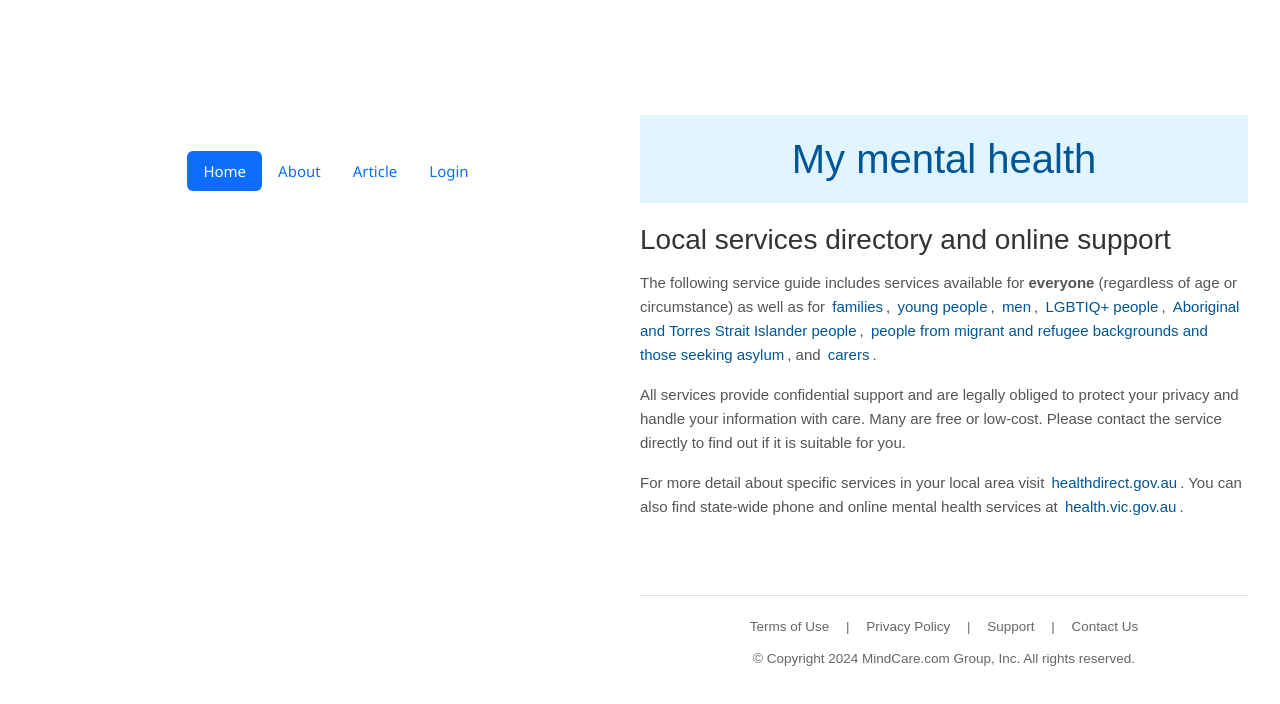
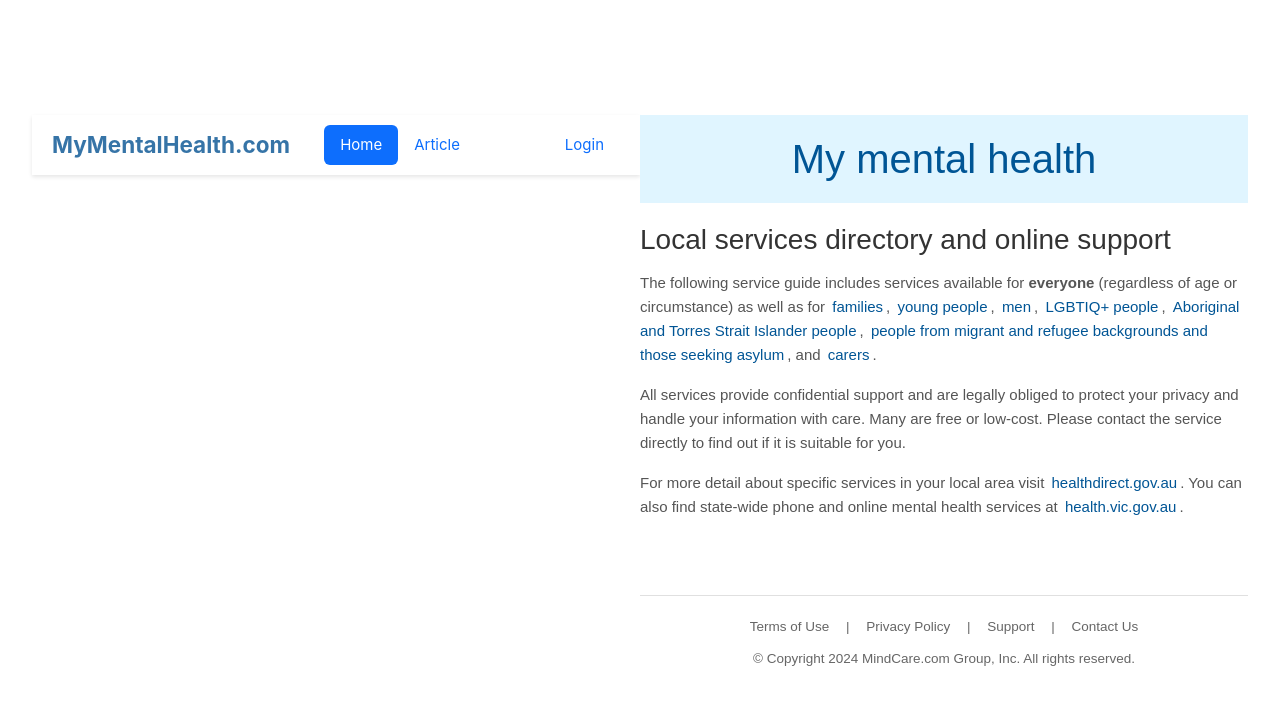
Before and after one commit to Jay01212/Assignment, a Vue app: page / in a window 1280 px wide. Shown: the top 704 px of the page. Built offline with nearby package versions, Linux system fonts and the light colour scheme; the HTML template or start-up script is replaced by a standard one.

Commit message:
Navigation-done

```diff
--- a/src/App.vue
+++ b/src/App.vue
@@ -1,11 +1,11 @@
 <script setup>
-import BHeader from './components/Navigation.vue'
+import Navigation from './components/Navigation.vue'
 import LibraryRegistrationForm from './views/HomeView.vue'
 </script>
 
 <template>
   <header>
-    <BHeader />
+    <Navigation />
   </header>
 
   <main>
--- a/src/components/Navigation.vue
+++ b/src/components/Navigation.vue
@@ -1,27 +1,38 @@
-<script setup>
+<script>
 import { useAuthentication } from '../router/authentication'
 
-const { isAuthentication, logout } = useAuthentication()
+export default {
+  name: 'Navigation',
+  setup() {
+    const { isAuthentication, logout } = useAuthentication()
+    return {
+      isAuthentication,
+      logout
+    }
+  }
+}
 </script>
 
 <template>
-  <div class="container">
-    <header class="d-flex justify-content-center py-3">
+  <nav class="navigation">
+    <!-- Logo -->
+    <div class="logo">MyMentalHealth.com</div>
+
+    <!-- Nav-Center -->
+    <div class="nav-center">
       <ul class="nav nav-pills">
         <li class="nav-item">
-          <router-link to="/" class="nav-link" active-class="active" aria-current="page"
-            >Home</router-link
-          >
+          <router-link to="/" class="nav-link" active-class="active" aria-current="page">Home</router-link>
         </li>
-
-        <li class="nav-item">
-          <router-link to="/about" class="nav-link" active-class="active">About</router-link>
-        </li>
-
         <li class="nav-item">
           <router-link to="/article" class="nav-link" active-class="active">Article</router-link>
         </li>
+      </ul>
+    </div>
 
+    <!-- Right Login/Logout -->
+    <div class="nav-right">
+      <ul class="nav nav-pills">
         <li v-if="!isAuthentication" class="nav-item">
           <router-link to="/login" class="nav-link" active-class="active">Login</router-link>
         </li>
@@ -29,6 +40,36 @@ const { isAuthentication, logout } = useAuthentication()
           <button @click="logout" class="nav-link btn btn-link">Logout</button>
         </li>
       </ul>
-    </header>
-  </div>
+    </div>
+  </nav>
 </template>
+
+<style scoped>
+.navigation {
+  display: flex;
+  justify-content: space-between;
+  align-items: center;
+  padding: 10px 20px;
+  background-color: #fff;
+  box-shadow: 0 2px 4px rgba(0, 0, 0, 0.1);
+}
+
+.logo {
+  font-weight: bold;
+  font-size: 1.5em;
+  color: #3674a7;
+  flex: 1;
+}
+
+.nav-center {
+  flex: 2;
+  display: flex;
+  justify-content: center;
+}
+
+.nav-right {
+  flex: 1;
+  display: flex;
+  justify-content: flex-end;
+}
+</style>
```
